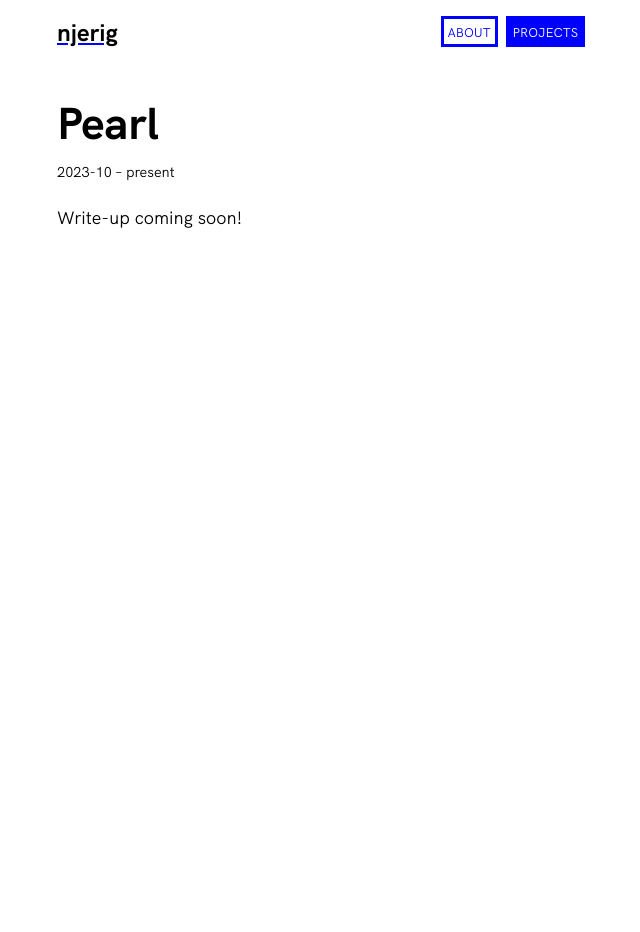
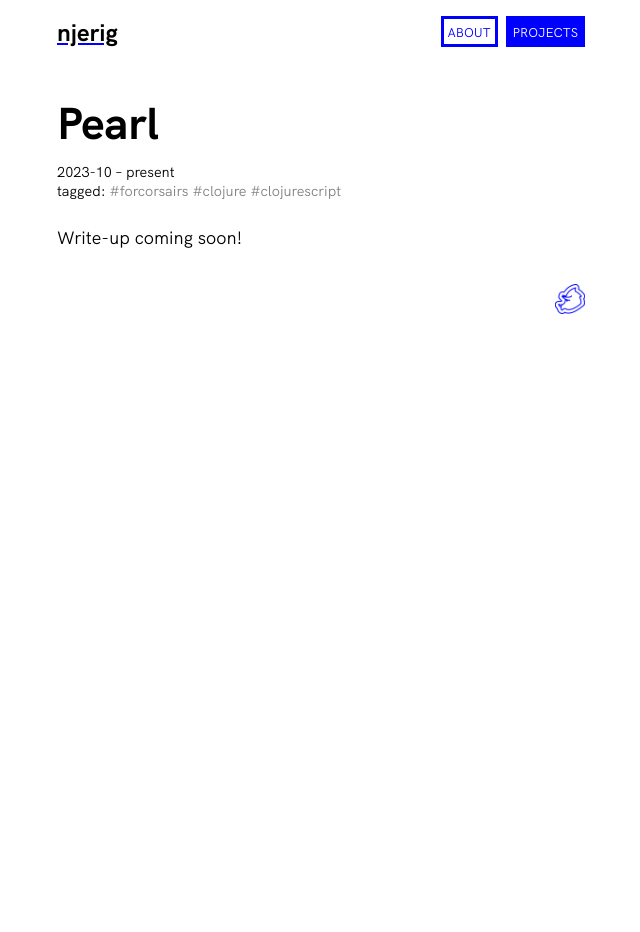
Before and after one commit to njerig/personal-website, a Jekyll site: the page built from _projects/pearl.md, in a window 1280 px wide. Shown: the whole page, without its empty margins (319-959 px from the left). Built offline with Jekyll 4.4.1, drawn with Linux system fonts in a browser that asks for light colours.

Commit message:
Add tags to project page

```diff
--- a/_layouts/project.html
+++ b/_layouts/project.html
@@ -7,7 +7,7 @@ layout: blank
     <header>
         <h1>{{ project.title }}</h1>
         {% if project.subtitle %}
-        <h2 id="post-subtitle">{{project.subtitle}}</h2>
+        <p id="post-subtitle">{{project.subtitle}}</p>
         {% endif %}
 
         {% assign project_start_date =  project.start_date | date: "%b %Y" %}
@@ -16,12 +16,23 @@ layout: blank
         {% else %}
             {% assign project_end_date = "present" %}
         {% endif %}
+        {% assign project_tags = project.tags %}
 
-        {% if project_start_date %}
+        {% if project_start_date or project_tags %}
             <div id="post-info">
-                <div id="post-datetime">
-                    <time>{{ project_start_date }} – {{ project_end_date }}</time>
-                </div>
+                {% if project_start_date %}
+                    <div id="post-datetime">
+                        <time>{{ project_start_date }} – {{ project_end_date }}</time>
+                    </div>
+                {% endif %}
+                {% if project_tags %}
+                    <div id="tags">
+                        tagged:
+                        {% for tag in project_tags %}
+                            <a class="tag" href="{{ site.baseurl }}/tagged/{{ tag | slugify }}">#{{ tag }}</a>
+                        {% endfor %}
+                    </div>
+                {% endif %}
             </div>
         {% endif %}
     </header>
@@ -32,5 +43,7 @@ layout: blank
 
     {{ project.content | markdownify }}
 
+    <img id="endmarker" src="/assets/img/favicon.png" alt="the end" style="max-width:30px;float:right;">
+
     <script src="https://cdn.mathjax.org/mathjax/latest/MathJax.js?config=TeX-AMS-MML_HTMLorMML" type="text/javascript"></script>
 </article>
```
